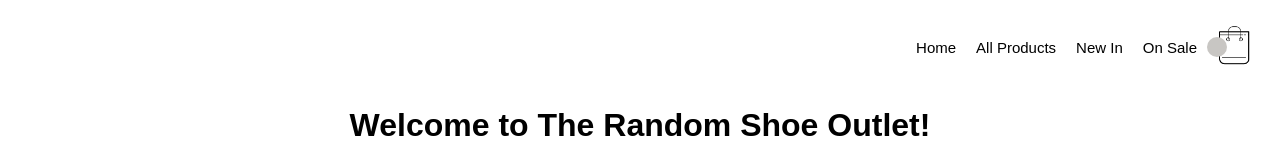
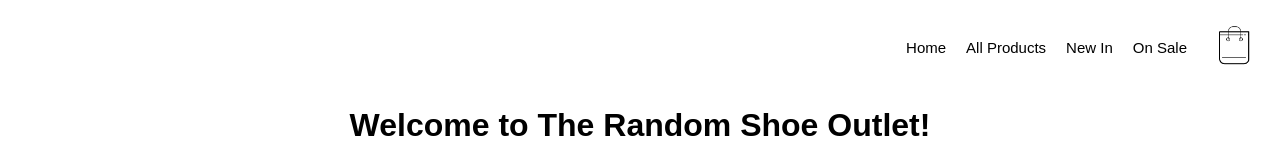
Before and after one commit to hedi-far/next-js-e-commerce-store, a Next.js app: page / in a window 1280 px wide. Shown: the top 160 px of the page. Built offline with nearby package versions, Linux system fonts and the light colour scheme.

Commit message:
Add databse connection, database

```diff
--- a/components/Header.js
+++ b/components/Header.js
@@ -28,18 +28,31 @@ const cartitems = css`
   width: 20px;
   background-color: #c8c6c3;
   border-radius: 100%;
-  z-index: 2;
+  z-index: 1;
   margin-right: -30px;
   text-decoration: none !important;
   cursor: pointer;
 `;
 
+const nocartitems = css`
+background-color: #ffffff;
+z-index: -1;
+`;
+
 
 export default function Header() {
 
- const numberofItems = Cookies.get('numberofItems');
 
-  return (
+ let numberofItems = Cookies.get('numberofItems');
+if (numberofItems === undefined){
+ numberofItems = false;
+//  console.log(numberofItems)
+
+ }
+
+ console.log(numberofItems)
+
+return (
     <header css={header}>
       <Link href="/">
         <a css={a}>Home</a>
@@ -54,7 +67,8 @@ export default function Header() {
         <a css={a}>On Sale</a>
       </Link>
       <Link href="/shopping-bag">
-        <a css={cartitems}>{numberofItems}</a>
+        <a css={numberofItems ? cartitems : nocartitems }>{numberofItems}</a>
+        {/* <a css={cartitems}>{numberofItems}</a> */}
       </Link>
       <Link href="/shopping-bag">
         <a css={a}>
--- a/package.json
+++ b/package.json
@@ -5,11 +5,13 @@
   "scripts": {
     "dev": "next dev",
     "build": "next build",
-    "start": "next start"
+    "start": "next start",
+    "migrate": "dotenv ley"
   },
   "dependencies": {
     "@emotion/core": "^10.0.35",
     "dotenv": "^8.2.0",
+    "dotenv-cli": "^4.0.0",
     "js-cookie": "^2.2.1",
     "ley": "^0.6.0",
     "next": "9.5.5",
```
Also changed, not shown: migrations/1602504084-createShoesTable.js (added, +19 -0 lines), 1 other file (tests, documents, lock files or other folders).
